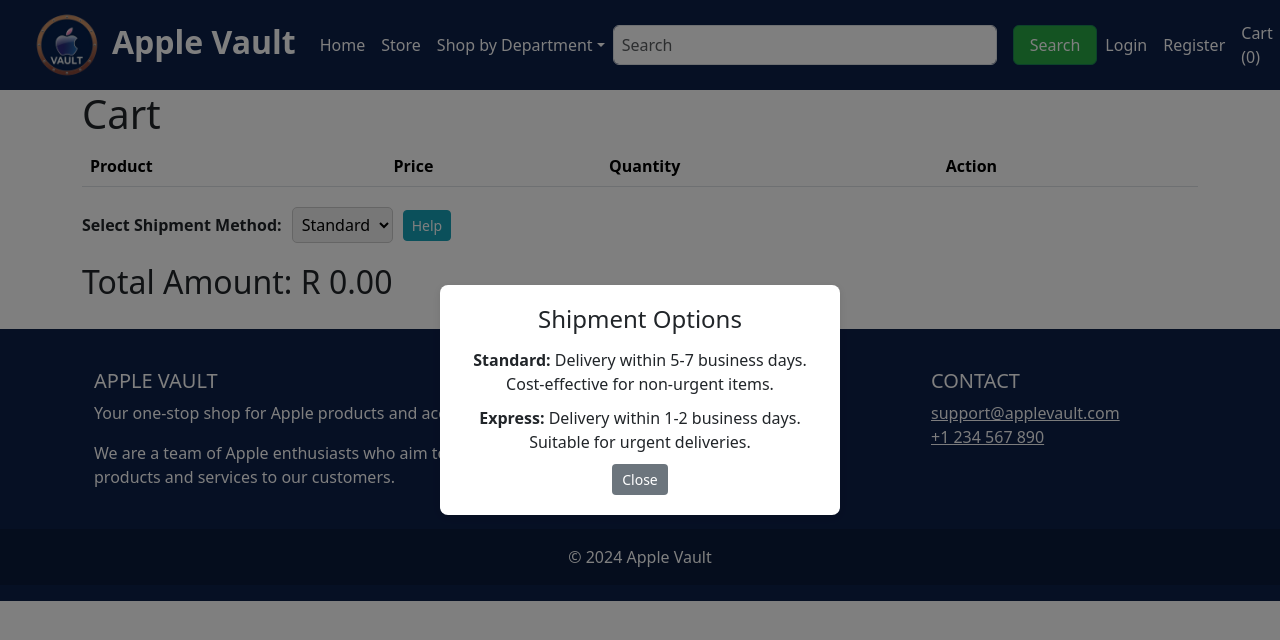
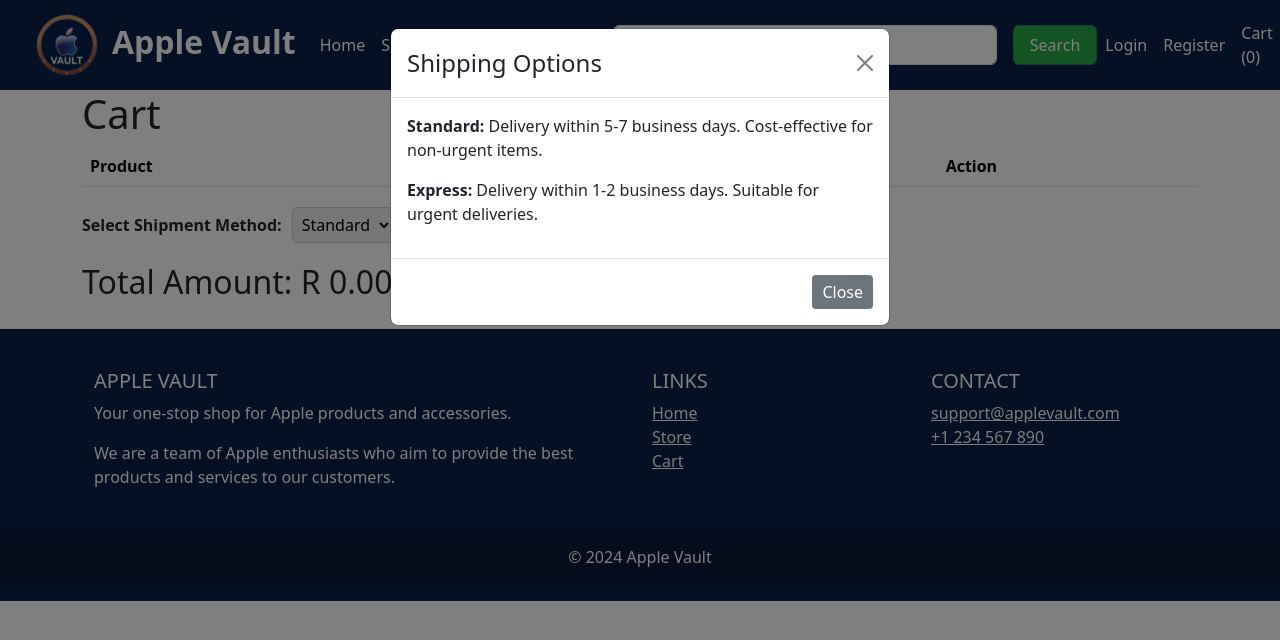
Before and after one commit to davidlaubser/web-store, a React (Create React App) app: page /cart in a window 1280 px wide. Both pictures are taken after a click on the button "Help". Shown: the top 640 px of the page. Built offline with nearby package versions, Linux system fonts and the light colour scheme; the HTML template or start-up script is replaced by a standard one.

Commit message:
Updated the HelpModal function so that it is incorporated and utilised correctly

```diff
--- /dev/null
+++ b/src/components/HelpModal.js
@@ -0,0 +1,23 @@
+import React from 'react';
+import { Modal, Button } from 'react-bootstrap';
+
+const HelpModal = ({ show, handleClose }) => {
+    return (
+        <Modal show={show} onHide={handleClose}>
+            <Modal.Header closeButton>
+                <Modal.Title>Shipping Options</Modal.Title>
+            </Modal.Header>
+            <Modal.Body>
+                <p><strong>Standard:</strong> Delivery within 5-7 business days. Cost-effective for non-urgent items.</p>
+                <p><strong>Express:</strong> Delivery within 1-2 business days. Suitable for urgent deliveries.</p>
+            </Modal.Body>
+            <Modal.Footer>
+                <Button variant="secondary" onClick={handleClose}>
+                    Close
+                </Button>
+            </Modal.Footer>
+        </Modal>
+    );
+};
+
+export default HelpModal;
--- a/src/pages/CartPage.js
+++ b/src/pages/CartPage.js
@@ -2,9 +2,10 @@
 import { useSelector, useDispatch } from 'react-redux';
 import { removeItem } from '../redux/cartSlice';
 import '../styles/CartPage.css';
+import HelpModal from '../components/HelpModal'; // Import the HelpModal component
 
 const CartPage = () => {
-    const cart = useSelector(state => state.cart);
+    const cart = useSelector((state) => state.cart);
     const dispatch = useDispatch();
     const [helpVisible, setHelpVisible] = useState(false);
 
@@ -13,13 +14,8 @@
         currency: 'ZAR',
     }).format(cart.totalAmount);
 
-    const handleHelpClick = () => {
-        setHelpVisible(true);
-    };
-
-    const closeHelpMessage = () => {
-        setHelpVisible(false);
-    };
+    const handleHelpClick = () => setHelpVisible(true);
+    const handleCloseHelp = () => setHelpVisible(false);
 
     return (
         <div className="container">
@@ -34,7 +30,7 @@
                     </tr>
                 </thead>
                 <tbody>
-                    {cart.items.map(item => {
+                    {cart.items.map((item) => {
                         const formattedPrice = new Intl.NumberFormat('en-ZA', {
                             style: 'currency',
                             currency: 'ZAR',
@@ -46,7 +42,12 @@
                                 <td>{formattedPrice}</td>
                                 <td>{item.quantity}</td>
                                 <td>
-                                    <button className="btn btn-danger btn-sm" onClick={() => dispatch(removeItem(item))}>Remove</button>
+                                    <button
+                                        className="btn btn-danger btn-sm"
+                                        onClick={() => dispatch(removeItem(item))}
+                                    >
+                                        Remove
+                                    </button>
                                 </td>
                             </tr>
                         );
@@ -54,26 +55,21 @@
                 </tbody>
             </table>
             <div className="shipment-method">
-                <label htmlFor="shipment" className="shipment-label">Select Shipment Method: </label>
+                <label htmlFor="shipment" className="shipment-label">
+                    Select Shipment Method:{' '}
+                </label>
                 <select id="shipment" className="shipment-select">
                     <option value="standard">Standard</option>
                     <option value="express">Express</option>
                 </select>
-                <button className="btn btn-info btn-sm" onClick={handleHelpClick}>Help</button>
+                <button className="btn btn-info btn-sm" onClick={handleHelpClick}>
+                    Help
+                </button>
             </div>
             <div className="total-amount">
                 <h2>Total Amount: {formattedTotalAmount}</h2>
             </div>
-            {helpVisible && (
-                <div className="help-modal">
-                    <div className="help-content">
-                        <h3>Shipment Options</h3>
-                        <p><strong>Standard:</strong> Delivery within 5-7 business days. Cost-effective for non-urgent items.</p>
-                        <p><strong>Express:</strong> Delivery within 1-2 business days. Suitable for urgent deliveries.</p>
-                        <button className="btn btn-secondary btn-sm" onClick={closeHelpMessage}>Close</button>
-                    </div>
-                </div>
-            )}
+            <HelpModal show={helpVisible} handleClose={handleCloseHelp} /> {/* Use HelpModal here */}
         </div>
     );
 };
```
